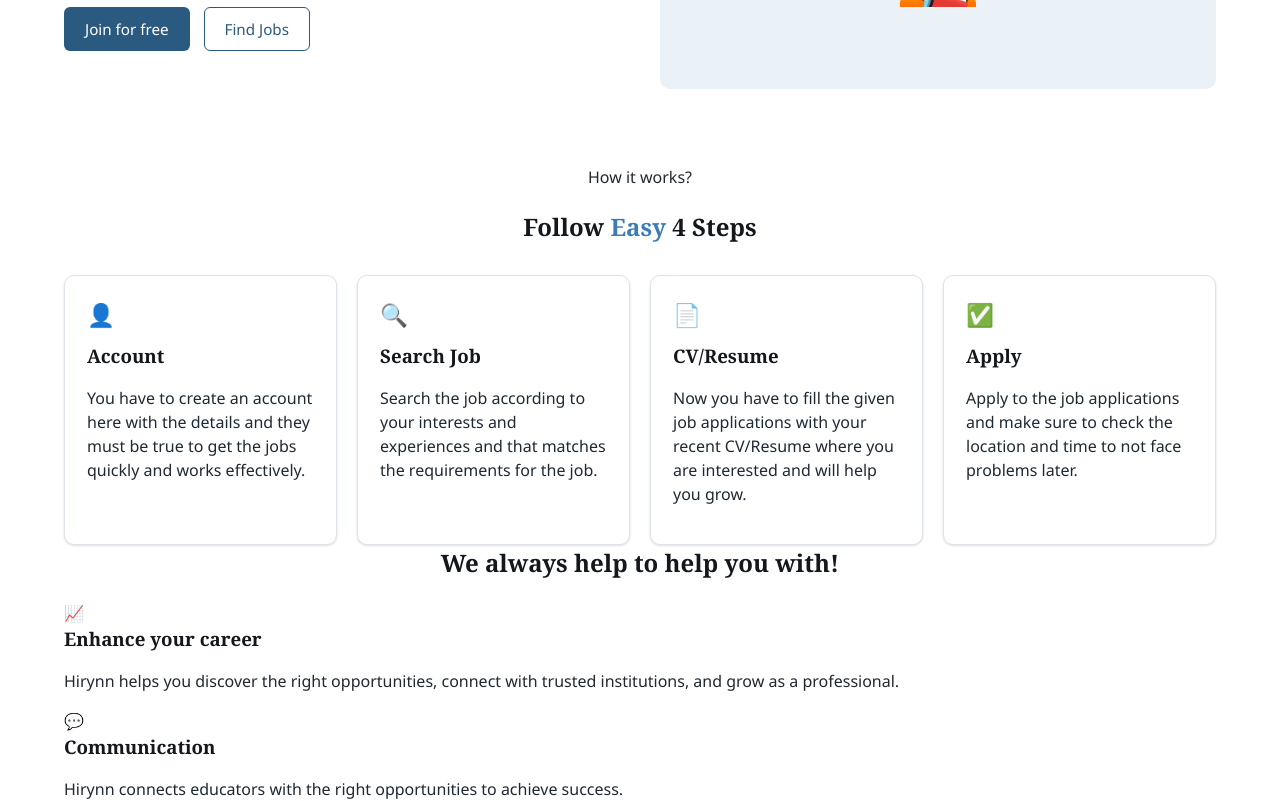
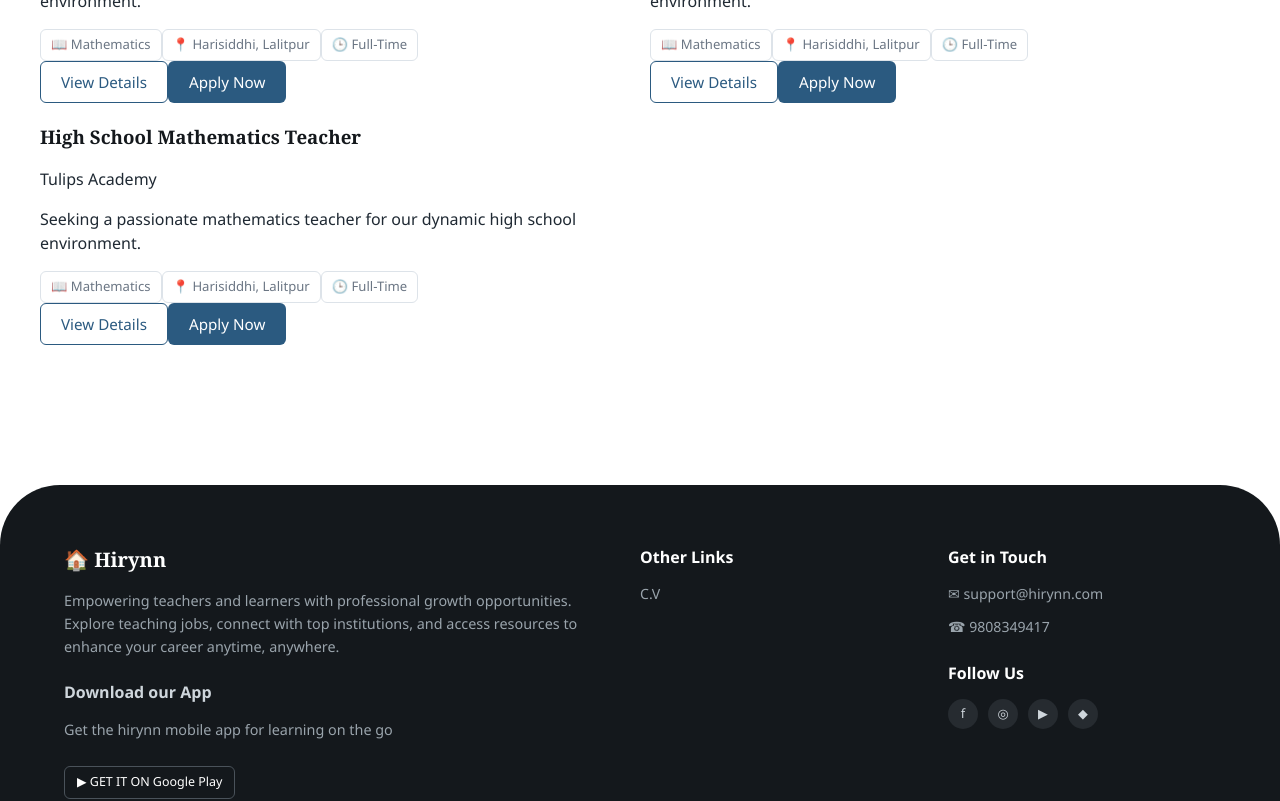
Before and after one commit to LaskaMaharjan/Hirynn-Website, a React (Vite) app: page /jobs in a window 1280 px wide. Shown: the part 340-1141 px from the top of the page. Built offline with nearby package versions, Linux system fonts and the light colour scheme.

Commit message:
Added Jobs.jsx

```diff
--- a/src/App.jsx
+++ b/src/App.jsx
@@ -1,12 +1,17 @@
+import { Routes, Route } from "react-router-dom";
 import Navbar from "./Components/Navbar.jsx";
+import Footer from "./Components/Footer.jsx";
 import Home from "./Components/Home.jsx";
-import Footer from "./Components/Footer.jsx";
+import Jobs from "./Components/Jobs.jsx";
 
 export default function App() {
   return (
     <>
       <Navbar />
-      <Home />
+      <Routes>
+        <Route path="/" element={<Home />} />
+        <Route path="/jobs" element={<Jobs />} />
+      </Routes>
       <Footer />
     </>
   );
--- a/src/Components/Footer.jsx
+++ b/src/Components/Footer.jsx
@@ -1,13 +1,45 @@
-import Navbar from "./Components/Navbar.jsx";
-import Home from "./Components/Home.jsx";
-import Footer from "./Components/Footer.jsx";
+export default function Footer() {
+  return (
+    <footer className="footer">
+      <div className="container footer-inner">
+        <div className="footer-brand">
+          <div className="footer-logo">🏠 Hirynn</div>
+          <p className="footer-text">
+            Empowering teachers and learners with professional growth
+            opportunities. Explore teaching jobs, connect with top
+            institutions, and access resources to enhance your career
+            anytime, anywhere.
+          </p>
 
-export default function App() {
-  return (
-    <>
-      <Navbar />
-      <Home />
-      <Footer />
-    </>
+          <div className="footer-app">
+            <strong>Download our App</strong>
+            <p className="footer-text">Get the hirynn mobile app for learning on the go</p>
+            <div className="footer-badge">▶ GET IT ON Google Play</div>
+          </div>
+        </div>
+
+        <div className="footer-col">
+          <strong>Other Links</strong>
+          <ul>
+            <li>C.V</li>
+          </ul>
+        </div>
+
+        <div className="footer-col">
+          <strong>Get in Touch</strong>
+          <ul>
+            <li>✉ support@hirynn.com</li>
+            <li>☎ 9808349417</li>
+          </ul>
+          <strong>Follow Us</strong>
+          <div className="footer-social">
+            <span>f</span>
+            <span>◎</span>
+            <span>▶</span>
+            <span>◆</span>
+          </div>
+        </div>
+      </div>
+    </footer>
   );
 }
--- /dev/null
+++ b/src/Components/Jobs.jsx
@@ -0,0 +1,46 @@
+import JobCard from "./JobCard.jsx";
+
+const jobs = [
+  {
+    id: 1,
+    title: "High School Mathematics Teacher",
+    institution: "Tulips Academy",
+    blurb: "Seeking a passionate mathematics teacher for our dynamic high school environment.",
+    subject: "Mathematics",
+    location: "Harisiddhi, Lalitpur",
+    type: "Full-Time",
+  },
+  {
+    id: 2,
+    title: "High School Mathematics Teacher",
+    institution: "Tulips Academy",
+    blurb: "Seeking a passionate mathematics teacher for our dynamic high school environment.",
+    subject: "Mathematics",
+    location: "Harisiddhi, Lalitpur",
+    type: "Full-Time",
+  },
+  {
+    id: 3,
+    title: "High School Mathematics Teacher",
+    institution: "Tulips Academy",
+    blurb: "Seeking a passionate mathematics teacher for our dynamic high school environment.",
+    subject: "Mathematics",
+    location: "Harisiddhi, Lalitpur",
+    type: "Full-Time",
+  },
+];
+
+export default function Jobs() {
+  return (
+    <div className="page container">
+      <h1>Teaching Jobs</h1>
+      <p className="text-muted">Discover your next teaching opportunity from top institutions in Nepal.</p>
+
+      <div className="jobs-grid" style={{ marginTop: "24px" }}>
+        {jobs.map((job) => (
+          <JobCard key={job.id} job={job} />
+        ))}
+      </div>
+    </div>
+  );
+}
```
